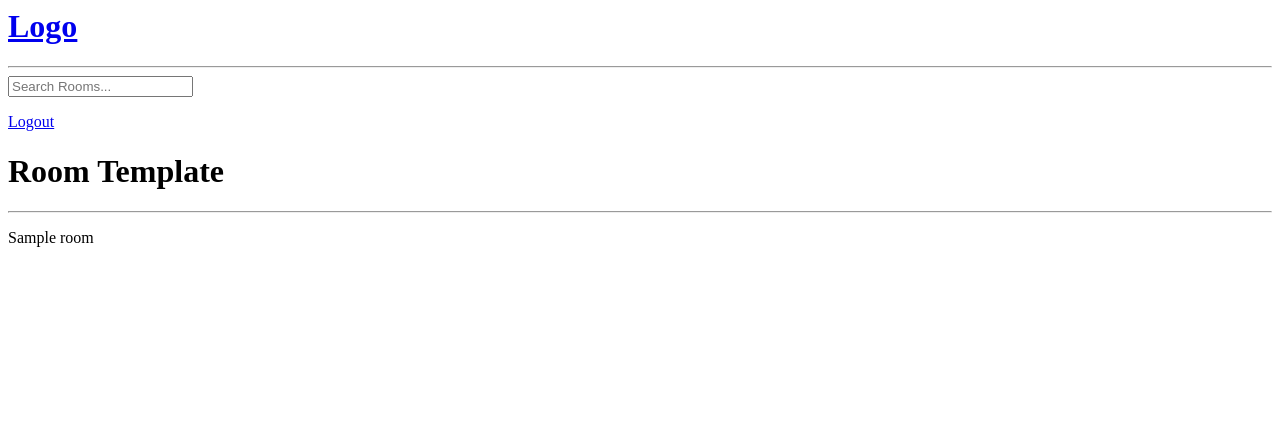
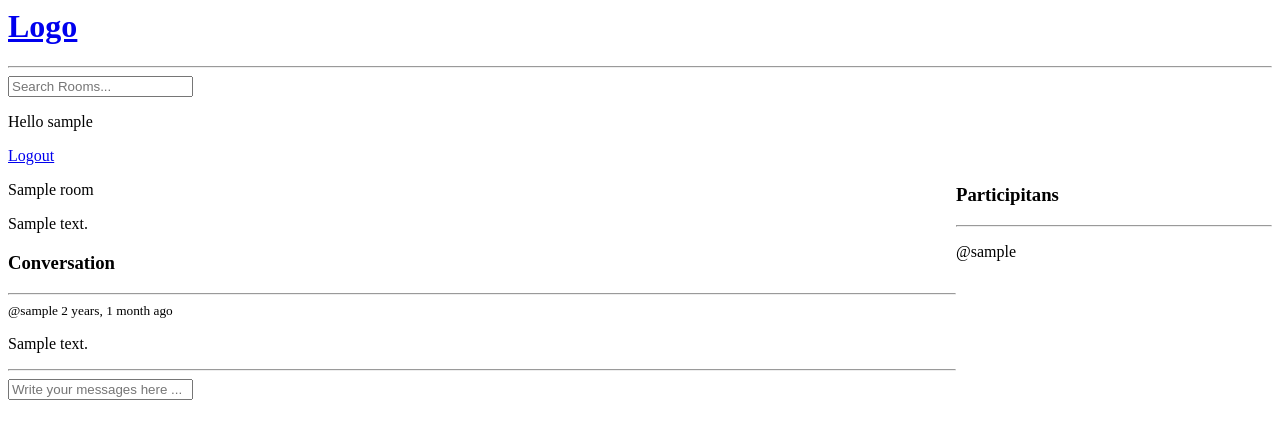
Before and after one commit to celaltas/StudyBuddy, a Django app: page /room/1/ in a window 1280 px wide. Shown: the top 439 px of the page. Run offline with Django 3.2, Linux system fonts and the light colour scheme; a user stored in the database is signed in; tables that the repository leaves empty hold one stand-in row (values such as "Sample post").

Commit message:
User registration and room message crud done

```diff
--- a/base/models.py
+++ b/base/models.py
@@ -14,7 +14,7 @@ class Room(models.Model):
     topic = models.ForeignKey(Topic, on_delete=models.SET_NULL, null=True)
     name = models.CharField(max_length=200)
     description = models.TextField(null=True, blank=True)
-    # participants =
+    participants = models.ManyToManyField(User, related_name='participants', blank=True)
     updated = models.DateTimeField(auto_now=True)
     created = models.DateTimeField(auto_now_add=True)
 
--- a/base/urls.py
+++ b/base/urls.py
@@ -4,6 +4,7 @@ from . import views
 urlpatterns = [
     path('login/', views.login_page, name="login"),
     path('logout/', views.logout_page, name="logout"),
+     path('register/', views.register_page, name="register"),
     path('', views.home, name="home"),
     path('room/<str:pk>/', views.room,name="room"),
     path('create-room/', views.create_room, name="create-room"),
--- a/base/views.py
+++ b/base/views.py
@@ -1,12 +1,14 @@
-from cmath import log
-from django.shortcuts import render, HttpResponse,redirect
+from email import message
+from multiprocessing import context
+from django.shortcuts import render, HttpResponse, redirect
 from django.db.models import Q
-from .models import Room, Topic
+from .models import Room, Topic, Message
 from .forms import RoomForm
 from django.contrib.auth.models import User
 from django.contrib import messages
-from django.contrib.auth import authenticate,login,logout
+from django.contrib.auth import authenticate, login, logout
 from django.contrib.auth.decorators import login_required
+from django.contrib.auth.forms import UserCreationForm
 
 
 
@@ -14,24 +16,41 @@ def home(request):
     q = request.GET.get('q') or ""
     rooms = Room.objects.filter(
         Q(topic__name__icontains=q) |
-        Q(name__icontains=q)|
+        Q(name__icontains=q) |
         Q(description__icontains=q)
-        )
+    )
     topics = Topic.objects.all()
     room_count = rooms.count()
     context = {
-        'rooms':rooms,
-        'topics':topics,
-        'room_count':room_count,
-        'q':q
+        'rooms': rooms,
+        'topics': topics,
+        'room_count': room_count,
+        'q': q
     }
 
     return render(request, 'base/home.html', context=context)
 
 
-def room(request,pk):
+def room(request, pk):
     room = Room.objects.get(id=pk)
-    return render(request, 'base/room.html', {'room':room})
+    room_messages = room.message_set.all().order_by('-created')
+    participants = room.participants.all()
+
+    if request.method == 'POST':
+        message = Message.objects.create(
+            user = request.user,
+            room = room,
+            body = request.POST.get('body')
+        )
+        room.participants.add(request.user)
+        return redirect('room', pk=room.id)
+
+    context = {
+        'room': room,
+        'room_messages': room_messages,
+        'participants': participants,
+    }
+    return render(request, 'base/room.html', context=context)
 
 
 @login_required(login_url='login')
@@ -43,12 +62,13 @@ def create_room(request):
             form.save()
             return redirect('home')
     context = {
-        'form':form,
+        'form': form,
     }
     return render(request, 'base/room_form.html', context=context)
 
+
 @login_required(login_url='login')
-def update_room(request,pk):
+def update_room(request, pk):
     room = Room.objects.get(id=pk)
     form = RoomForm(instance=room)
 
@@ -61,12 +81,13 @@ def update_room(request,pk):
             form.save()
             return redirect('home')
     context = {
-        'form':form,
+        'form': form,
     }
     return render(request, 'base/room_form.html', context=context)
 
+
 @login_required(login_url='login')
-def delete_room(request,pk):
+def delete_room(request, pk):
     room = Room.objects.get(id=pk)
 
     if request.user != room.host:
@@ -76,13 +97,14 @@ def delete_room(request,pk):
         room.delete()
         return redirect('home')
     context = {
-        'obj':room
+        'obj': room
     }
     return render(request, 'base/delete.html', context=context)
 
 
 def login_page(request):
 
+    page = 'login'
     if request.user.is_authenticated:
         return redirect('home')
 
@@ -93,19 +115,44 @@ def login_page(request):
         try:
             user = User.objects.get(username=username)
         except:
-            messages.error(request=request,message='User does not exists')
+            messages.error(request=request, message='User does not exists')
 
-        user = authenticate(request=request, username=username, password=password)
+        user = authenticate(
+            request=request, username=username, password=password)
         if user is not None:
             login(request=request, user=user)
             return redirect('home')
         else:
-            messages.error(request=request,message='Username or password does not exists')
+            messages.error(request=request,
+                           message='Username or password does not exists')
 
-    context={}
+    context = {
+        'page': page
+    }
     return render(request, 'base/login_register.html', context=context)
 
 
 def logout_page(request):
     logout(request=request)
     return redirect('home')
+
+
+def register_page(request):
+    page = 'register'
+    form = UserCreationForm()
+
+    if request.method == 'POST':
+        form = UserCreationForm(request.POST)
+        if form.is_valid():
+            user = form.save(commit=False)
+            user.username = user.username.lower()
+            user.save()
+            login(request=request, user=user)
+            return redirect('home')
+        else:
+            messages.error(request=request, message="An error occured during registration")
+    context = {
+            'page': page,
+            'form': form,
+        }
+    return render(request, 'base/login_register.html', context=context)
--- a/templates/base/room.html
+++ b/templates/base/room.html
@@ -1,8 +1,54 @@
 {% extends 'main.html' %}
 
 {% block content%}
-<h1>Room Template</h1>
-<hr>
-<p>{{room.name}}</p>
+
+<style>
+    .room-container {
+      display: grid;
+      grid-template-columns: 3fr 1fr;
+    }
+  </style>
+
+
+<div class="room-container">
+    <div>
+        <p>{{room.name}}</p>
+        <p>{{room.description}}</p>
+
+
+        <div class="comment-wrapper">
+            <h3>Conversation</h3>
+            <hr>
+            {% for message in room_messages %}
+            <div>
+                <small>@{{message.user}} {{message.created|timesince}} ago</small>
+                <p>{{message.body}}</p>
+                <hr>
+            </div>
+            {% endfor %}
+        </div>
+
+        {% if request.user.is_authenticated %}
+        <div class="comment-form">
+            <form action="" method="post">
+                {% csrf_token %}
+                <input type="text" name="body" placeholder="Write your messages here ...">
+            </form>
+        </div>
+        {% endif %}
+    </div>
+    <div>
+        <h3>Participitans</h3>
+        <hr>
+        {% for user in participants %}
+        <div>
+            <p>
+                @{{user.username}}
+            </p>
+        </div>
+        {% endfor %}
+    </div>
+
+</div>
 
 {% endblock %}
--- a/templates/navbar.html
+++ b/templates/navbar.html
@@ -8,6 +8,7 @@
 
 
 {% if request.user.is_authenticated %}
+<p>Hello {{request.user}}</p>
 <a href="{% url 'logout' %}">Logout</a>
 {% else %}
 <a href="{% url 'login' %}">Login</a>
```
Also changed, not shown: templates/base/login_register.html (+14 -0 lines), base/migrations/0003_auto_20220219_1940.py (added).
